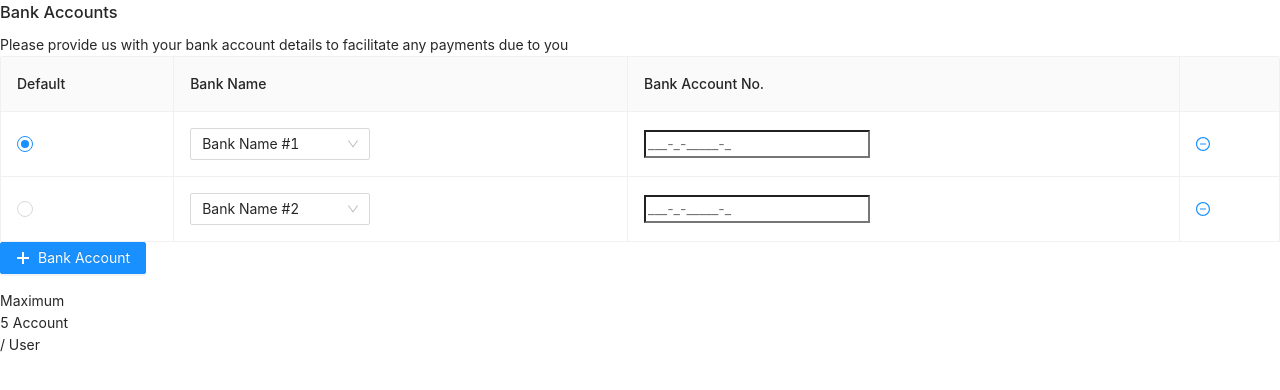
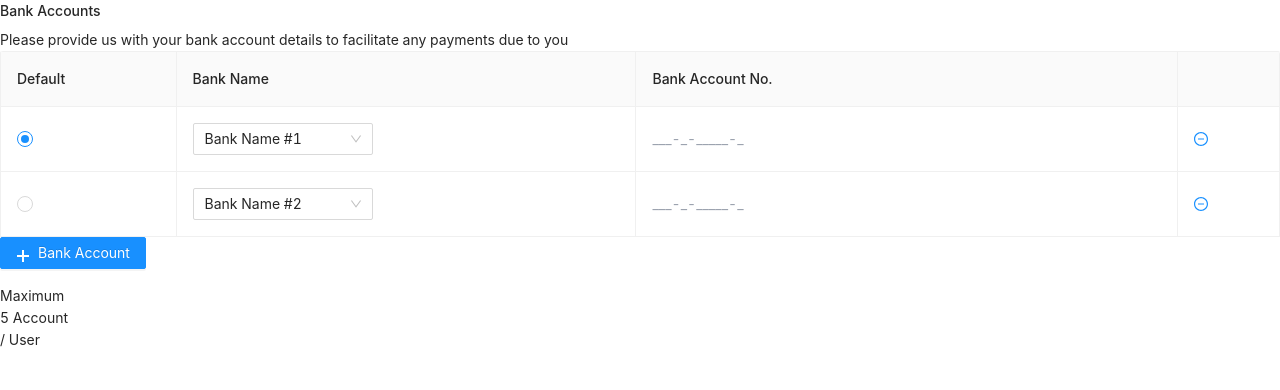
Before and after one commit to HomHomna/ex2, a React (Vite) app: page / in a window 1280 px wide. Shown: the top 390 px of the page. Built offline with nearby package versions, Linux system fonts and the light colour scheme.

Commit message:
add tailwind to example

```diff
--- a/package.json
+++ b/package.json
@@ -13,7 +13,8 @@
     "antd": "^4.23.2",
     "react": "^18.2.0",
     "react-dom": "^18.2.0",
-    "react-number-format": "^5.0.0-beta.5"
+    "react-number-format": "^5.0.0-beta.5",
+    "tailwindcss": "^3.1.8"
   },
   "scripts": {
     "dev": "yarn parcel src/index.html"
--- a/src/style/index.scss
+++ b/src/style/index.scss
@@ -1,3 +1,6 @@
+@tailwind base;
+@tailwind components;
+@tailwind utilities;
 
 .editable-cell {
   position: relative;
--- /dev/null
+++ b/tailwind.config.js
@@ -0,0 +1,10 @@
+/** @type {import('tailwindcss').Config} */
+module.exports = {
+  content: [
+    "./src/**/*.{html,js,ts,jsx,tsx}",
+  ],
+  theme: {
+    extend: {},
+  },
+  plugins: [],
+}
```
Also changed, not shown: .postcssrc (added), 1 other file (tests, documents, lock files or other folders).
